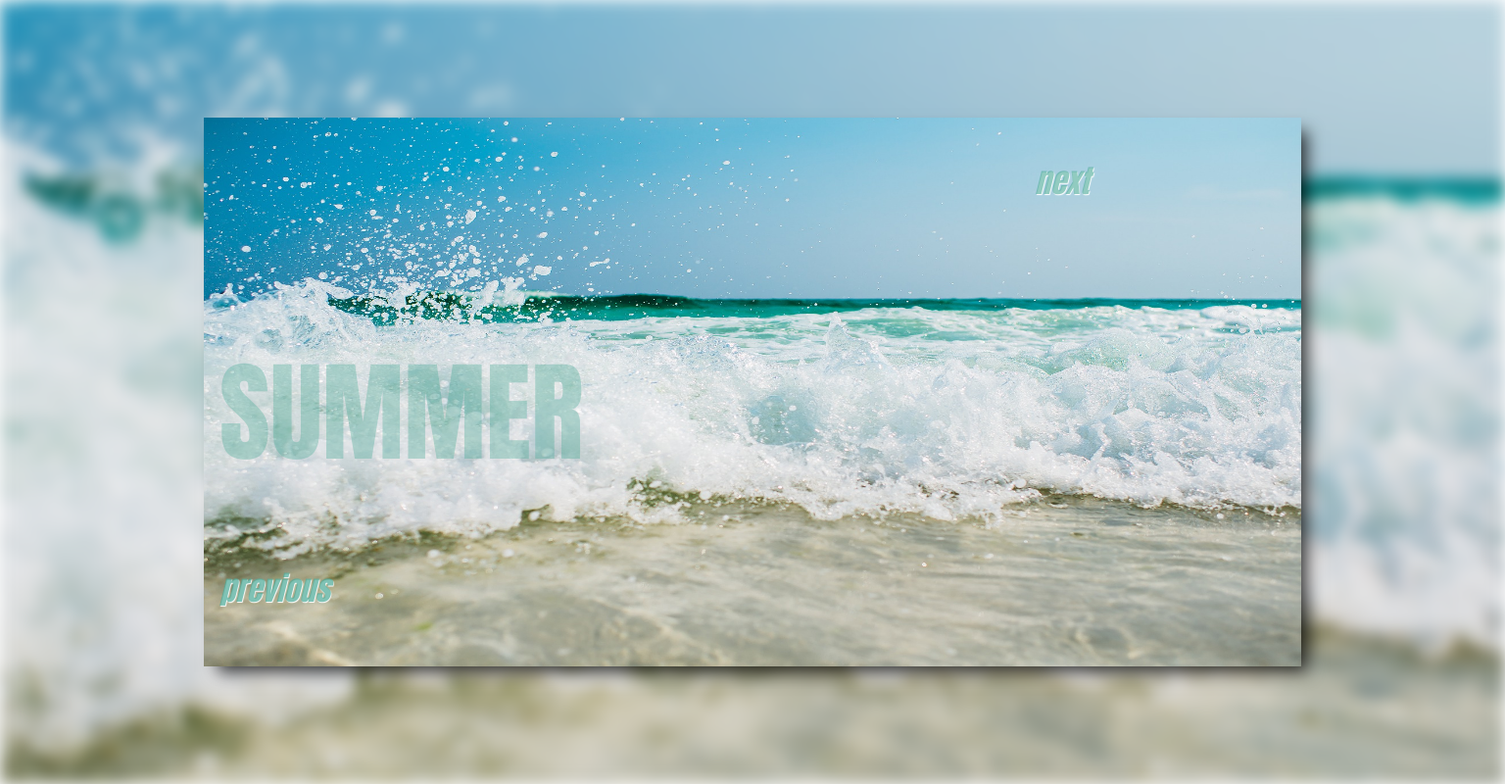
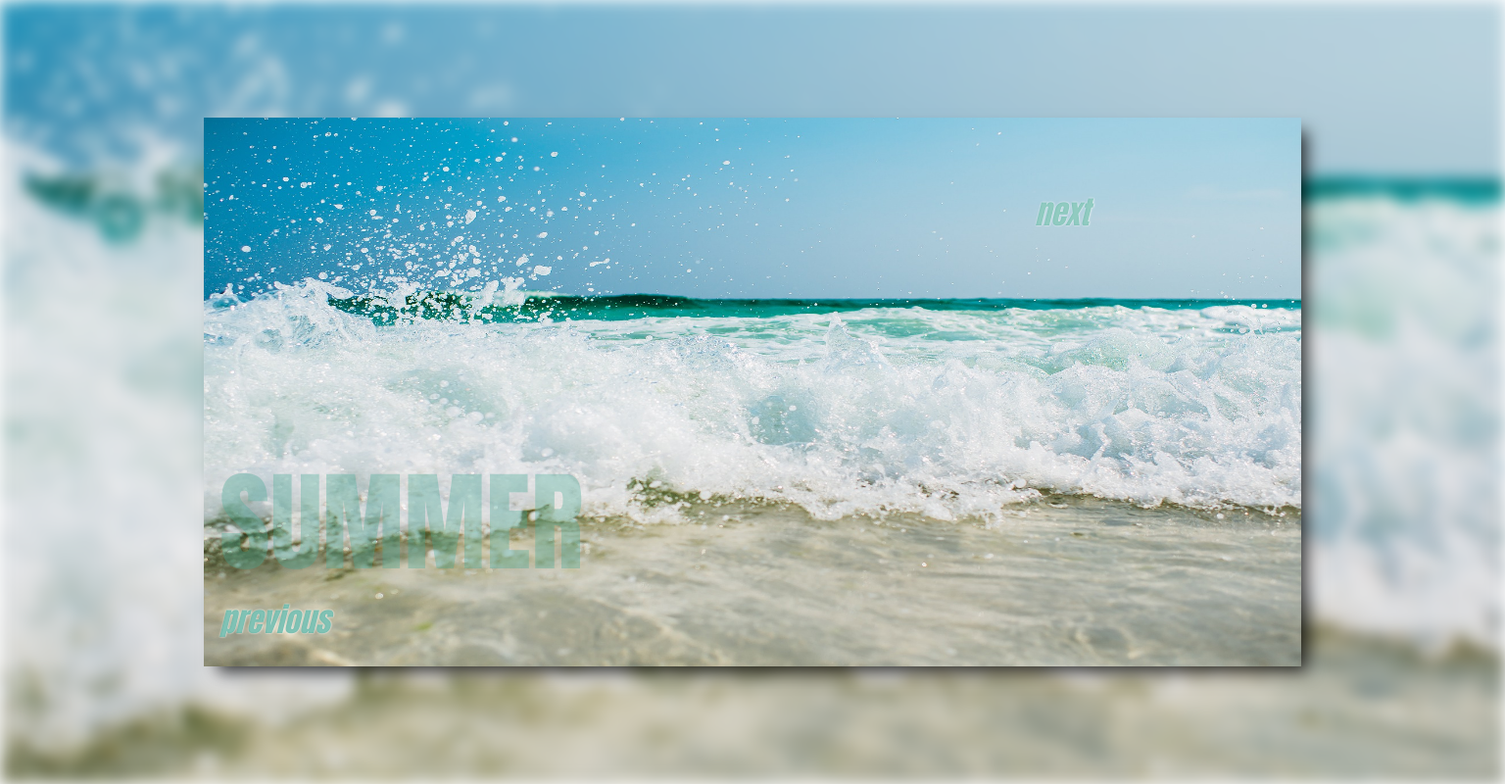
Before and after one commit to vanessanaja/4-seasons-PSDtoHTML, a plain HTML site: page index.html in a window 1536 px wide. Shown: the whole page at 98% size. Drawn offline with Linux system fonts and the light colour scheme.

Commit message:
add media queries for 1400px

```diff
--- a/style.css
+++ b/style.css
@@ -38,8 +38,6 @@ h1 {
     font-family: Impact, Haettenschweiler, 'Arial Narrow Bold', sans-serif;
     font-size: 7rem;
     margin: 3em 2em;
-    /* font-size: 2rem;
-    margin: 11em 2em; */
     color: rgba(72, 168, 150, .35);
     display: inline-block;
     position: absolute;
@@ -53,7 +51,7 @@ a {
     display: inline-block;
     position: absolute;
     z-index: 4;
-    text-shadow: 0.7px 0.7px 1px #ffffff;
+    text-shadow: 0.3px 0.3px 2px #ffffff;
 }
 .next {
     margin: 5em 33em;
@@ -61,6 +59,17 @@ a {
 .previous {
     margin: 18em 7em;
     color: rgba(72, 168, 150, .7);
+}
+@media (min-width: 1400px) {
+    h1 {
+        margin: 4em 2em;
+    }
+    .next {
+        margin: 6em 33em;
+    }
+    .previous {
+        margin: 19em 7em;
+    }
 }
 /* @media (min-width: 1144px){
     img {
```
